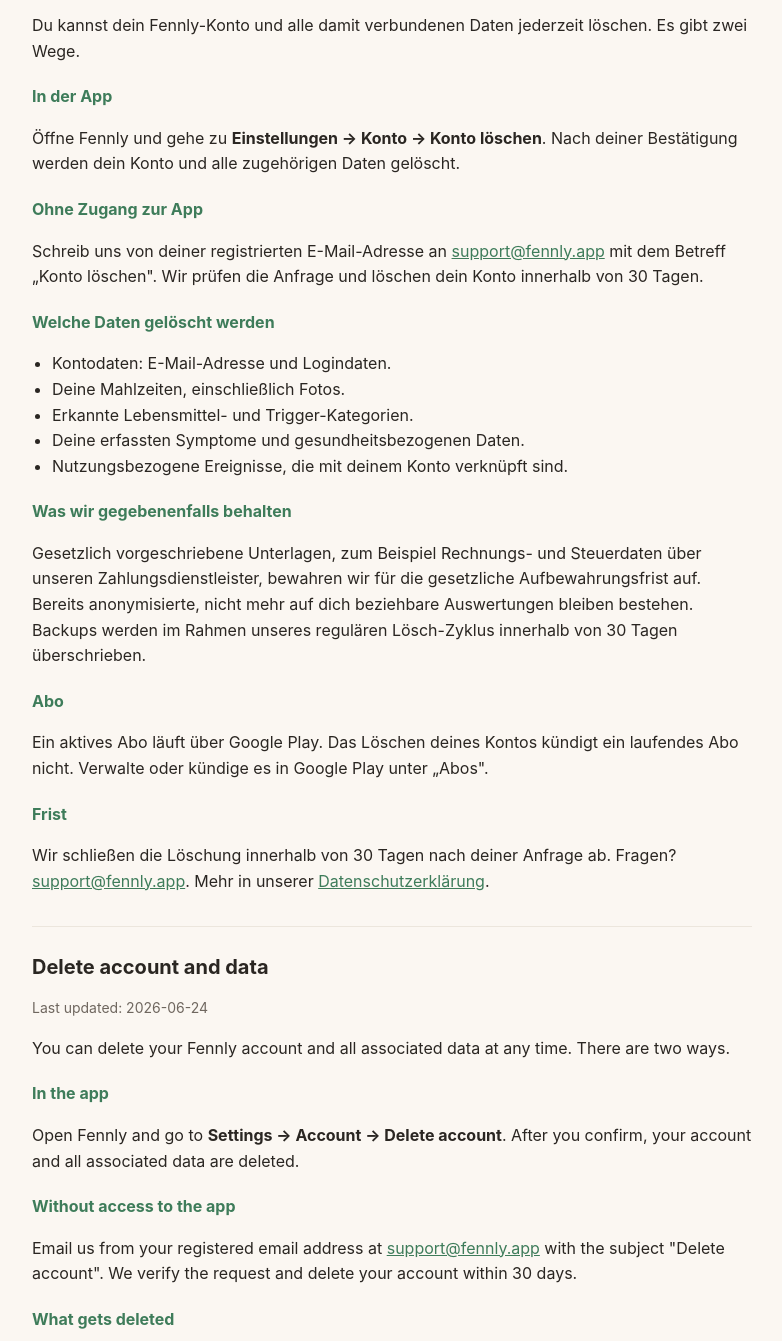
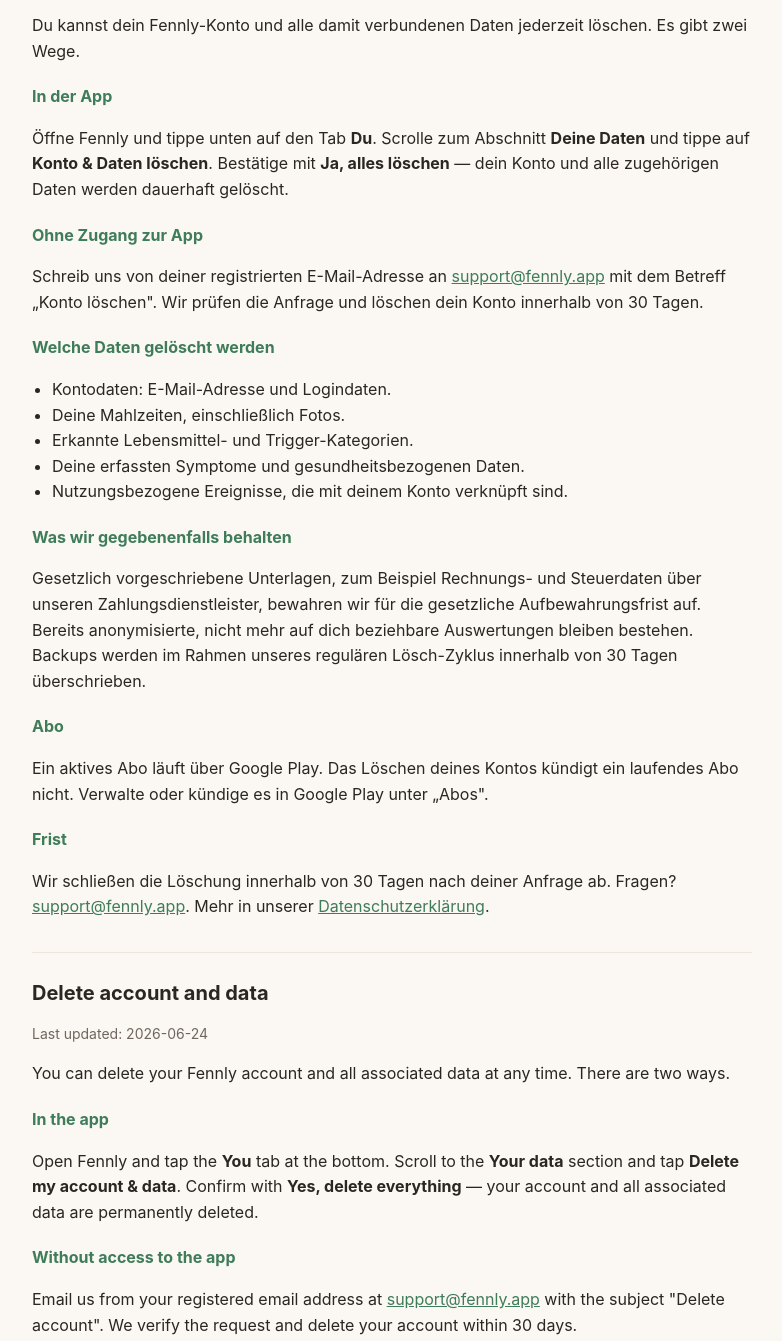
Before and after one commit to uniqs-labs/fennly-web, a plain HTML site: page delete-account/index.html in a window 1280 px wide. Shown: the part 169-1510 px from the top of the page, without its empty margins (248-1030 px from the left). Drawn offline with Linux system fonts and the light colour scheme.

Commit message:
Fix in-app deletion path to match real app UI (You tab / Your data)

```diff
--- a/delete-account/index.html
+++ b/delete-account/index.html
@@ -35,7 +35,7 @@
     <p>Du kannst dein Fennly-Konto und alle damit verbundenen Daten jederzeit löschen. Es gibt zwei Wege.</p>
 
     <h3>In der App</h3>
-    <p>Öffne Fennly und gehe zu <strong>Einstellungen → Konto → Konto löschen</strong>. Nach deiner Bestätigung werden dein Konto und alle zugehörigen Daten gelöscht.</p>
+    <p>Öffne Fennly und tippe unten auf den Tab <strong>Du</strong>. Scrolle zum Abschnitt <strong>Deine Daten</strong> und tippe auf <strong>Konto &amp; Daten löschen</strong>. Bestätige mit <strong>Ja, alles löschen</strong> — dein Konto und alle zugehörigen Daten werden dauerhaft gelöscht.</p>
 
     <h3>Ohne Zugang zur App</h3>
     <p>Schreib uns von deiner registrierten E-Mail-Adresse an <a href="mailto:support@fennly.app?subject=Konto%20löschen">support@fennly.app</a> mit dem Betreff „Konto löschen". Wir prüfen die Anfrage und löschen dein Konto innerhalb von 30 Tagen.</p>
@@ -65,7 +65,7 @@
     <p>You can delete your Fennly account and all associated data at any time. There are two ways.</p>
 
     <h3>In the app</h3>
-    <p>Open Fennly and go to <strong>Settings → Account → Delete account</strong>. After you confirm, your account and all associated data are deleted.</p>
+    <p>Open Fennly and tap the <strong>You</strong> tab at the bottom. Scroll to the <strong>Your data</strong> section and tap <strong>Delete my account &amp; data</strong>. Confirm with <strong>Yes, delete everything</strong> — your account and all associated data are permanently deleted.</p>
 
     <h3>Without access to the app</h3>
     <p>Email us from your registered email address at <a href="mailto:support@fennly.app?subject=Delete%20account">support@fennly.app</a> with the subject "Delete account". We verify the request and delete your account within 30 days.</p>
```
